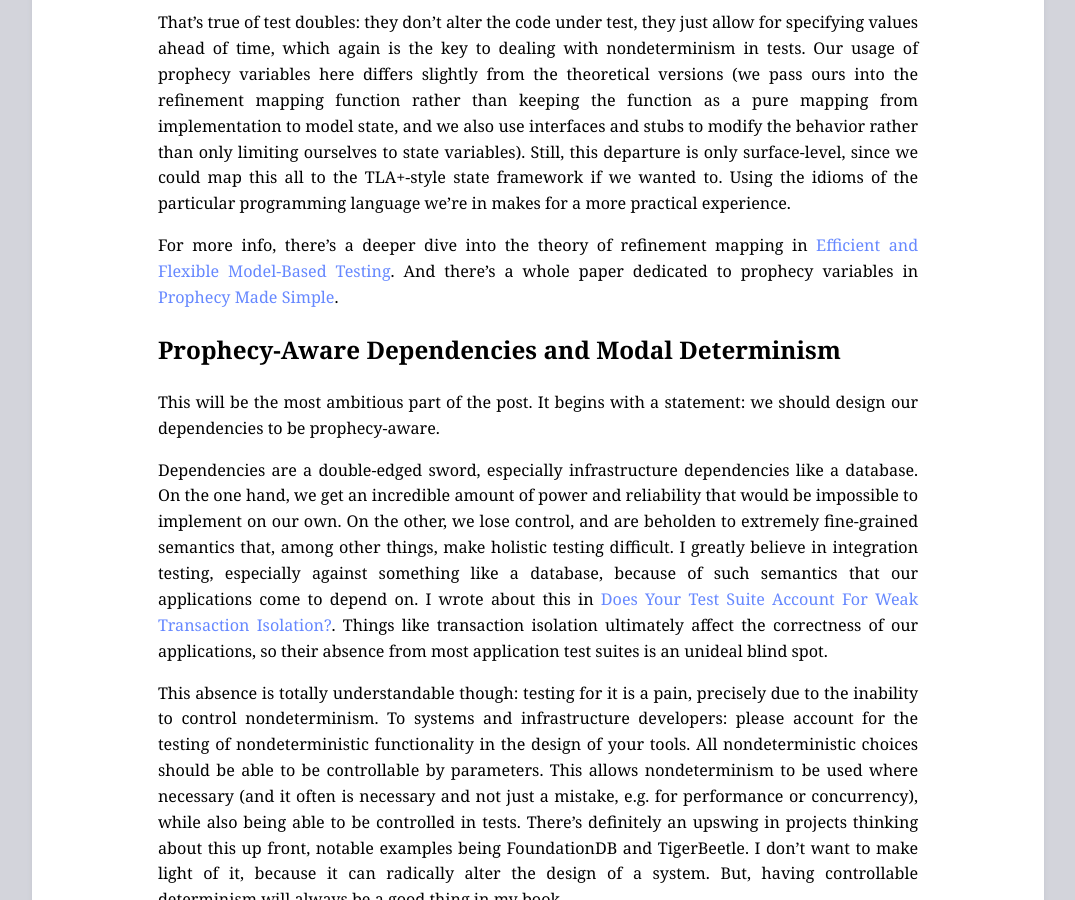
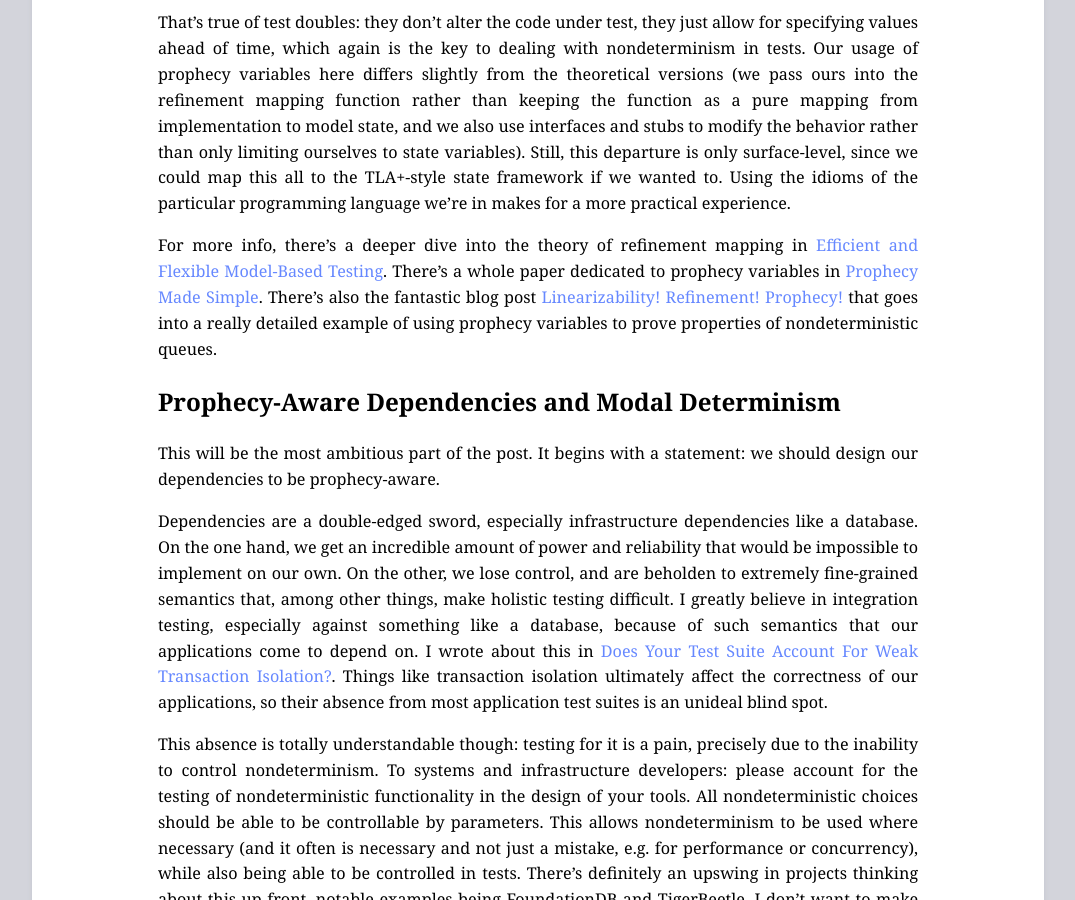
Before and after one commit to amw-zero/concerning_quality, a Jekyll site: the page built from _posts/2024-12-23-prophecy-variables.md, in a window 1280 px wide and 900 px high, scrolled down 7782 px. Shown: the whole window, without its empty margins (102-1177 px from the left). Built offline with Jekyll 4.4.1, drawn with Linux system fonts in a browser that asks for light colours; nearby versions of some CDN libraries.

Commit message:
Add link to other prophecy var blog

```diff
--- a/_posts/2024-12-23-prophecy-variables.md
+++ b/_posts/2024-12-23-prophecy-variables.md
@@ -267,7 +267,7 @@ Prophecy variables are much more powerful than simple stubs in example-based tes
 
 That's true of test doubles: they don't alter the code under test, they just allow for specifying values ahead of time, which again is the key to dealing with nondeterminism in tests. Our usage of prophecy variables here differs slightly from the theoretical versions (we pass ours into the refinement mapping function rather than keeping the function as a pure mapping from implementation to model state, and we also use interfaces and stubs to modify the behavior rather than only limiting ourselves to state variables). Still, this departure is only surface-level, since we could map this all to the TLA+-style state framework if we wanted to. Using the idioms of the particular programming language we're in makes for a more practical experience.
 
-For more info, there's a deeper dive into the theory of refinement mapping in [Efficient and Flexible Model-Based Testing]({% post_url 2023-01-31-model-based-testing-theory %}). And there's a whole paper dedicated to prophecy variables in [Prophecy Made Simple](https://lamport.azurewebsites.net/pubs/simple.pdf).
+For more info, there's a deeper dive into the theory of refinement mapping in [Efficient and Flexible Model-Based Testing]({% post_url 2023-01-31-model-based-testing-theory %}). There's a whole paper dedicated to prophecy variables in [Prophecy Made Simple](https://lamport.azurewebsites.net/pubs/simple.pdf). There's also the fantastic blog post [Linearizability! Refinement! Prophecy!](https://surfingcomplexity.blog/2024/09/22/linearizability-refinement-prophecy/) that goes into a really detailed example of using prophecy variables to prove properties of nondeterministic queues.
 
 # Prophecy-Aware Dependencies and Modal Determinism
 
```
